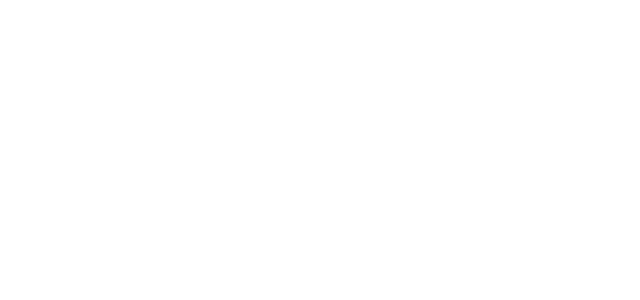
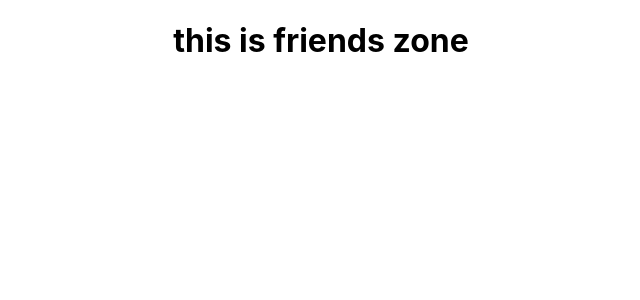
Before and after one commit to aaaasif/react-router, a React (Create React App) app: page /friends in a window 1280 px wide. Shown: the top 300 px of the page, without its empty margins (319-959 px from the left). Built offline with nearby package versions, Linux system fonts and the light colour scheme.

Commit message:
js added

```diff
--- a/src/App.js
+++ b/src/App.js
@@ -1,4 +1,4 @@
-import { BrowserRouter, Switch } from 'react-router-dom';
+import { BrowserRouter, Switch, Route } from 'react-router-dom';
 import './App.css';
 import About from './components/About/About';
 import Friends from './components/Friends/Friends';
@@ -10,7 +10,17 @@
   return (
     <div className="App">
       <BrowserRouter>
-        <Switch></Switch>
+        <Switch>
+          <Route path='/home'>
+            <Home></Home>
+          </Route>
+          <Route path='/about'>
+            <About></About>
+          </Route>
+          <Route path='/friends'>
+            <Friends></Friends>
+          </Route>
+        </Switch>
       </BrowserRouter>
     </div>
   );
```
